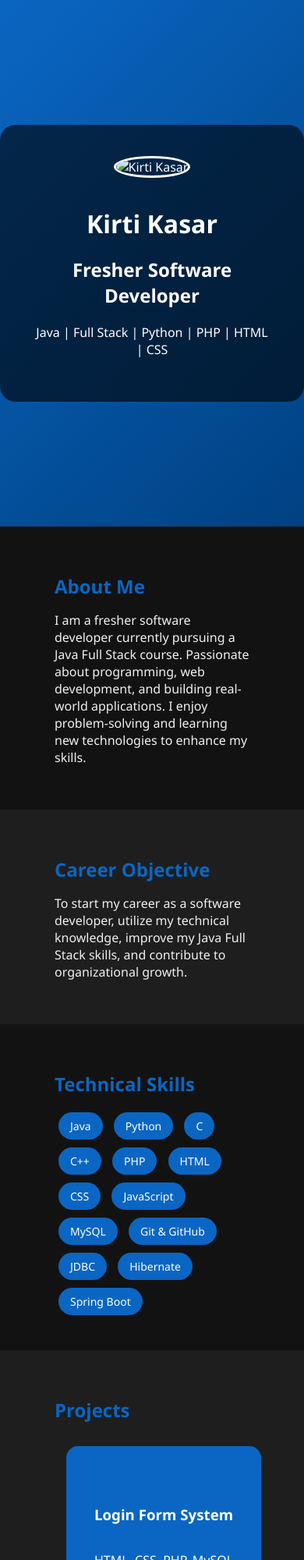
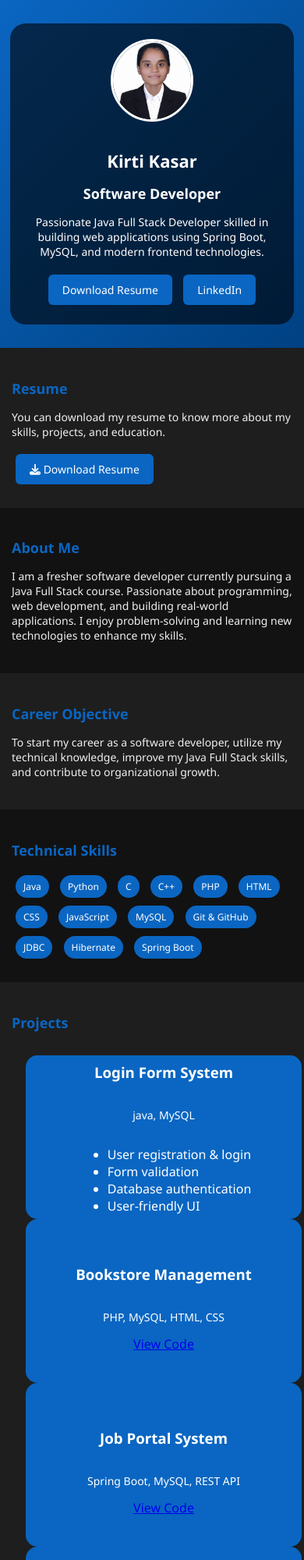
Before and after one commit to kasarkirti14-blip/Portfolio, a plain HTML site: page Portfolio.html in a window 390 px wide. Shown: the top 2000 px of the page at 78% size. Drawn offline with Linux system fonts and the light colour scheme.

Commit message:
Updated portfolio, added image and resume

```diff
--- a/Portfolio.html
+++ b/Portfolio.html
@@ -1,7 +1,9 @@
+
 <!DOCTYPE html>
 <html lang="en">
 <head>
-    <meta charset="UTF-8">
+
+    <meta name="viewport" content="width=device-width, initial-scale=1.0">
     <title>Kirti Kasar | Software Developer Portfolio</title>
     <link rel="stylesheet" href="style.css">
     <link rel="stylesheet" href="https://cdnjs.cloudflare.com/ajax/libs/font-awesome/6.4.0/css/all.min.css">
@@ -11,12 +13,30 @@
 <!-- HERO SECTION -->
 <header class="hero">
     <div class="card-3d">
-        <img src="profile-placeholder.jpg" alt="Kirti Kasar" class="profile-img">
+        <img src="ChatGPT Image May 4, 2026, 05_03_59 PM.png" alt="Kirti Kasar" class="profile-img">
         <h1>Kirti Kasar</h1>
-        <h2>Fresher Software Developer</h2>
-        <p>Java | Full Stack | Python | PHP | HTML | CSS</p>
+        <h2>Software Developer</h2>
+
+        <p>
+            Passionate Java Full Stack Developer skilled in building web applications
+            using Spring Boot, MySQL, and modern frontend technologies.
+        </p>
+
+        <!-- Buttons -->
+        <div class="hero-buttons">
+            <a href="KirtiResume (2).pdf" class="btn" target="_blank">Download Resume</a>
+            <a href="https://www.linkedin.com/in/kirti-kasar-bb7525291?utm_source=share_via&utm_content=profile&utm_medium=member_android" class="btn linkedin" target="_blank">LinkedIn</a>
+        </div>
     </div>
 </header>
+<section class="section light">
+    <h2>Resume</h2>
+    <p>You can download my resume to know more about my skills, projects, and education.</p>
+
+    <a href="kirtiResume-compressed (1).pdf (3) (2)" class="btn" target="_blank">
+        <i class="fas fa-download"></i> Download Resume
+    </a>
+</section>
 
 <!-- ABOUT ME -->
 <section class="section">
@@ -66,9 +86,8 @@
             <div class="flip-card-inner">
                 <div class="flip-card-front">
                     <h3>Login Form System</h3>
-                    <p>HTML, CSS, PHP, MySQL</p>
-                </div>
-                <div class="flip-card-back">
+                    <p>java, MySQL</p>
+
                     <ul>
                         <li>User registration & login</li>
                         <li>Form validation</li>
@@ -85,6 +104,7 @@
                 <div class="flip-card-front">
                     <h3>Bookstore Management</h3>
                     <p>PHP, MySQL, HTML, CSS</p>
+                    <a href="https://github.com/kasarkirti14-blip/Bookstore_Management_System" target="_blank">View Code</a>
                 </div>
                 <div class="flip-card-back">
                     <ul>
@@ -95,7 +115,23 @@
                 </div>
             </div>
         </div>
-
+        <div class="flip-card">
+    <div class="flip-card-inner">
+        <div class="flip-card-front">
+            <h3>Job Portal System</h3>
+            <p>Spring Boot, MySQL, REST API</p>
+            <a href="https://github.com/kasarkirti14-blip/JobPortal-SpringBoot" target="_blank">View Code</a>
+        </div>
+        <div class="flip-card-back">
+            <ul>
+                <li>User registration & login</li>
+                <li>Job posting & application</li>
+                <li>CRUD operations (jobs & users)</li>
+                <li>REST API integration</li>
+            </ul>
+        </div>
+    </div>
+</div>
         <!-- Project 3 -->
         <div class="flip-card">
             <div class="flip-card-inner">
@@ -119,7 +155,7 @@
 <section class="section">
     <h2>Education</h2>
     <div class="education">
-        <p><strong>Graduation:</strong> B.C.S, M.D.Palesha College, Dhule, Savitribai Phule Pune University, CGPA: 9.15, 2024</p>
+        <p><strong>Graduation:</strong> B.C.S, M.D.Palesha College, Dhule, CGPA: 9.15, 2024</p>
         <p><strong>12th (HSC):</strong> Jai Hind Junior College, Dhule, Board: Maharashtra, 72%, 2021</p>
         <p><strong>10th (SSC):</strong> Anandvan Madhyamik Vidyalaya, Songir, Board: Maharashtra, 78%, 2019</p>
     </div>
@@ -146,7 +182,7 @@
 <section class="section">
     <h2>Strengths & Skills</h2>
     <ul>
-        <li><strong>Languages:</strong> Java, Python, PHP, C, C++, JavaScript,Spring Boot</li>
+        <li><strong>Languages:</strong> Java, Python, PHP, C, C++, JavaScript,Spring Boot, RestAPI</li>
         <li><strong>Web:</strong> HTML, CSS, JavaScript, PHP</li>
         <li><strong>Databases:</strong> MySQL, Oracle, DBMS, RDBMS</li>
         <li><strong>OS:</strong> Windows</li>
@@ -166,7 +202,7 @@
 </section>
 
 <footer>
-    <p>© 2025 Kirti Kasar</p>
+    <p>© 2026 Kirti Kasar</p>
 </footer>
 </body>
 </html>
--- a/style.css
+++ b/style.css
@@ -1,3 +1,4 @@
+/* RESET */
 body {
     margin: 0;
     font-family: 'Segoe UI', sans-serif;
@@ -11,7 +12,6 @@ body {
     justify-content: center;
     align-items: center;
     height: 80vh;
-    perspective: 1000px;
     background: linear-gradient(135deg, #0a66c2, #004182);
     color: white;
 }
@@ -21,14 +21,14 @@ body {
     padding: 40px;
     border-radius: 20px;
     text-align: center;
-    transform-style: preserve-3d;
-    transition: transform 0.5s;
+    transition: 0.5s;
 }
 
 .card-3d:hover {
-    transform: rotateY(15deg) rotateX(10deg) scale(1.05);
+    transform: scale(1.05);
 }
 
+/* PROFILE IMAGE */
 .profile-img {
     width: 140px;
     height: 140px;
@@ -37,14 +37,44 @@ body {
     border: 3px solid white;
 }
 
+/* BUTTONS */
+.hero-buttons {
+    margin-top: 15px;
+}
+
+.btn {
+    display: inline-block;
+    margin: 5px;
+    padding: 10px 18px;
+    background: #0a66c2;
+    color: white;
+    border-radius: 6px;
+    text-decoration: none;
+    font-size: 14px;
+    transition: 0.3s;
+}
+
+.btn:hover {
+    background: #004182;
+}
+
+.linkedin {
+    background: #0A66C2;
+}
+
 /* SECTIONS */
 .section {
     padding: 40px 70px;
 }
 
-.section.light { background-color: #1e1e1e; }
+.section.light {
+    background-color: #1e1e1e;
+}
 
-.section h2 { color: #0a66c2; margin-bottom: 15px; }
+.section h2 {
+    color: #0a66c2;
+    margin-bottom: 15px;
+}
 
 /* SKILLS */
 .skills span {
@@ -57,7 +87,7 @@ body {
     font-size: 14px;
 }
 
-/* 3D Flip Cards */
+/* PROJECT CARDS */
 .project-3d-container {
     display: flex;
     flex-wrap: wrap;
@@ -65,45 +95,143 @@ body {
 }
 
 .flip-card {
-    background-color: transparent;
     width: 300px;
     height: 200px;
+    margin: 15px;
     perspective: 1000px;
-    margin: 15px;
 }
 
 .flip-card-inner {
-    position: relative;
     width: 100%;
     height: 100%;
-    text-align: center;
-    transition: transform 0.8s;
+    position: relative;
     transform-style: preserve-3d;
+    transition: 0.8s;
 }
 
 .flip-card:hover .flip-card-inner {
     transform: rotateY(180deg);
 }
 
-.flip-card-front, .flip-card-back {
+.flip-card-front,
+.flip-card-back {
     position: absolute;
     width: 100%;
     height: 100%;
     border-radius: 15px;
-    backface-visibility: hidden;
     display: flex;
     flex-direction: column;
     justify-content: center;
     align-items: center;
+    backface-visibility: hidden;
     padding: 15px;
 }
 
-.flip-card-front { background-color: #0a66c2; color: white; }
+.flip-card-front {
+    background: #0a66c2;
+    color: white;
+}
 
-.flip-card-back { background-color: #1e1e1e; color: #f0f0f0; transform: rotateY(180deg); }
+.flip-card-back {
+    background: #1e1e1e;
+    transform: rotateY(180deg);
+}
 
-.certificate { background-color: #1e1e1e; margin: 10px 0; padding: 15px; border-radius: 10px; }
+/* CERTIFICATE */
+.certificate {
+    background-color: #1e1e1e;
+    margin: 10px 0;
+    padding: 15px;
+    border-radius: 10px;
+}
 
-.contact a { text-decoration: none; margin: 0 10px; font-weight: bold; }
+/* CONTACT SECTION (FIXED CENTER) */
+.contact {
+    text-align: center;
+}
 
-footer { text-align: center; padding: 15px; background-color: #0a66c2; color: white; }
+.contact p {
+    display: flex;
+    justify-content: center;
+    align-items: center;
+    flex-wrap: wrap;
+    gap: 15px;
+}
+
+.contact a {
+    text-decoration: none;
+    font-weight: bold;
+    color: white;
+}
+
+/* FOOTER */
+footer {
+    text-align: center;
+    padding: 15px;
+    background-color: #0a66c2;
+    color: white;
+}
+
+/* ================= RESPONSIVE ================= */
+
+/* Tablet */
+@media (max-width: 1024px) {
+    .section {
+        padding: 30px 40px;
+    }
+
+    .hero {
+        height: auto;
+        padding: 40px 20px;
+    }
+}
+
+/* Mobile */
+@media (max-width: 768px) {
+
+    .hero {
+        flex-direction: column;
+        height: auto;
+        padding: 30px 15px;
+    }
+
+    .card-3d {
+        width: 90%;
+        padding: 20px;
+    }
+
+    .profile-img {
+        width: 100px;
+        height: 100px;
+    }
+
+    .section {
+        padding: 25px 15px;
+    }
+
+    .skills span {
+        font-size: 12px;
+        padding: 6px 10px;
+    }
+
+    .project-3d-container {
+        flex-direction: column;
+        align-items: center;
+    }
+
+    .flip-card {
+        width: 90%;
+        height: 180px;
+    }
+
+    .contact p {
+        flex-direction: column;
+    }
+}
+
+/* Small Mobile */
+@media (max-width: 480px) {
+    h1 { font-size: 22px; }
+    h2 { font-size: 18px; }
+    p { font-size: 14px; }
+}
```
Also changed, not shown: ChatGPT Image May 4, 2026, 05_03_59 PM.png (added), 1 other file.
